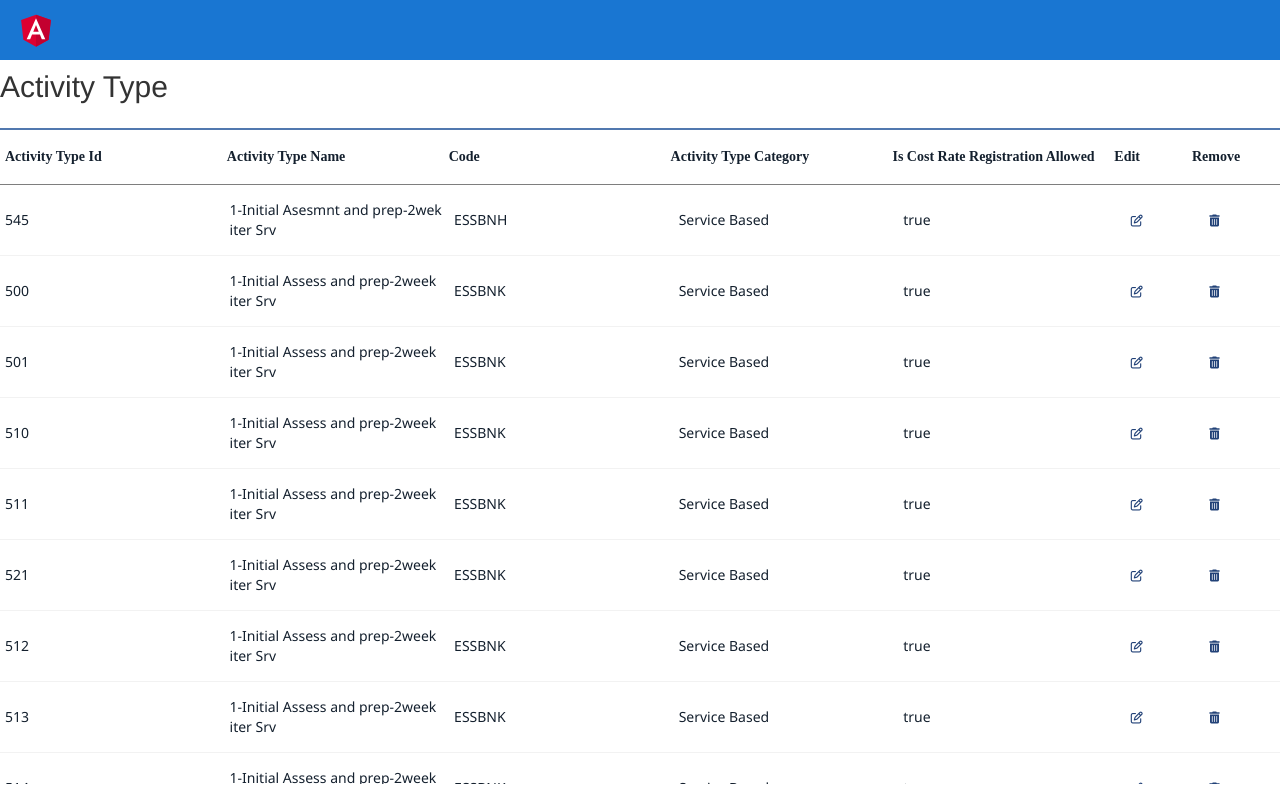
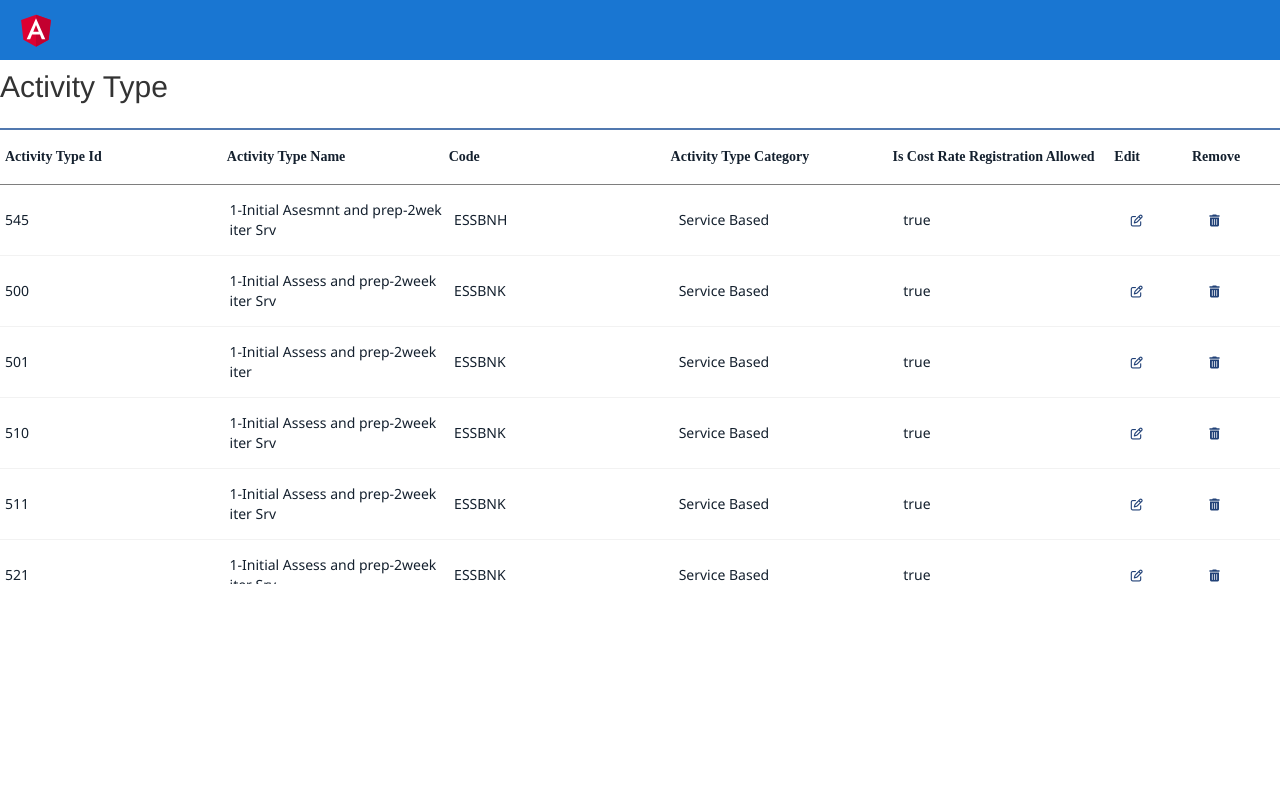
Before and after one commit to mallikarjunamaddi/grid-poc, an Angular app: page /activitytype in a window 1280 px wide. Built offline with nearby package versions, Linux system fonts and the light colour scheme.

Commit message:
Updated the gird size.

```diff
--- a/src/app/activity-type/activity-type.component.ts
+++ b/src/app/activity-type/activity-type.component.ts
@@ -21,13 +21,13 @@ export class ActivityTypeComponent implements OnInit {
       Rows: [
         { Id: 545, Value: '1-Initial Asesmnt and prep-2wek iter Srv', Code: 'ESSBNH', ActivityTypeCategoryName: 'Service Based', IsCostRateRegistrationAllowed: true },
         { Id: 500, Value: '1-Initial Assess and prep-2week iter Srv', Code: 'ESSBNK', ActivityTypeCategoryName: 'Service Based', IsCostRateRegistrationAllowed: true },
-        { Id: 501, Value: '1-Initial Assess and prep-2week iter Srv', Code: 'ESSBNK', ActivityTypeCategoryName: 'Service Based', IsCostRateRegistrationAllowed: true },
+        { Id: 501, Value: '1-Initial Assess and prep-2week iter', Code: 'ESSBNK', ActivityTypeCategoryName: 'Service Based', IsCostRateRegistrationAllowed: true },
         { Id: 510, Value: '1-Initial Assess and prep-2week iter Srv', Code: 'ESSBNK', ActivityTypeCategoryName: 'Service Based', IsCostRateRegistrationAllowed: true },
         { Id: 511, Value: '1-Initial Assess and prep-2week iter Srv', Code: 'ESSBNK', ActivityTypeCategoryName: 'Service Based', IsCostRateRegistrationAllowed: true },
         { Id: 521, Value: '1-Initial Assess and prep-2week iter Srv', Code: 'ESSBNK', ActivityTypeCategoryName: 'Service Based', IsCostRateRegistrationAllowed: true },
         { Id: 512, Value: '1-Initial Assess and prep-2week iter Srv', Code: 'ESSBNK', ActivityTypeCategoryName: 'Service Based', IsCostRateRegistrationAllowed: true },
-        { Id: 513, Value: '1-Initial Assess and prep-2week iter Srv', Code: 'ESSBNK', ActivityTypeCategoryName: 'Service Based', IsCostRateRegistrationAllowed: true },
-        { Id: 514, Value: '1-Initial Assess and prep-2week iter Srv', Code: 'ESSBNK', ActivityTypeCategoryName: 'Service Based', IsCostRateRegistrationAllowed: true },
+        { Id: 513, Value: '1-Initial Assess and prep-2week iter', Code: 'ESSBNK', ActivityTypeCategoryName: 'Service Based', IsCostRateRegistrationAllowed: true },
+        { Id: 514, Value: '1-Initial Assess and prep-2week iter', Code: 'ESSBNK', ActivityTypeCategoryName: 'Service Based', IsCostRateRegistrationAllowed: true },
       ],
       Columns: [
         { PropertyName: 'Id', Title: 'Activity Type Id', Class: 'codeCol' },
--- a/src/app/grid/grid.component.scss
+++ b/src/app/grid/grid.component.scss
@@ -25,7 +25,7 @@
 }
 
 .grid-default tbody {
-    height: 600px;
+    height: 400px;
     overflow-y: auto;
     display: block;
     border-top: 1px solid #7e7e7e;
```
